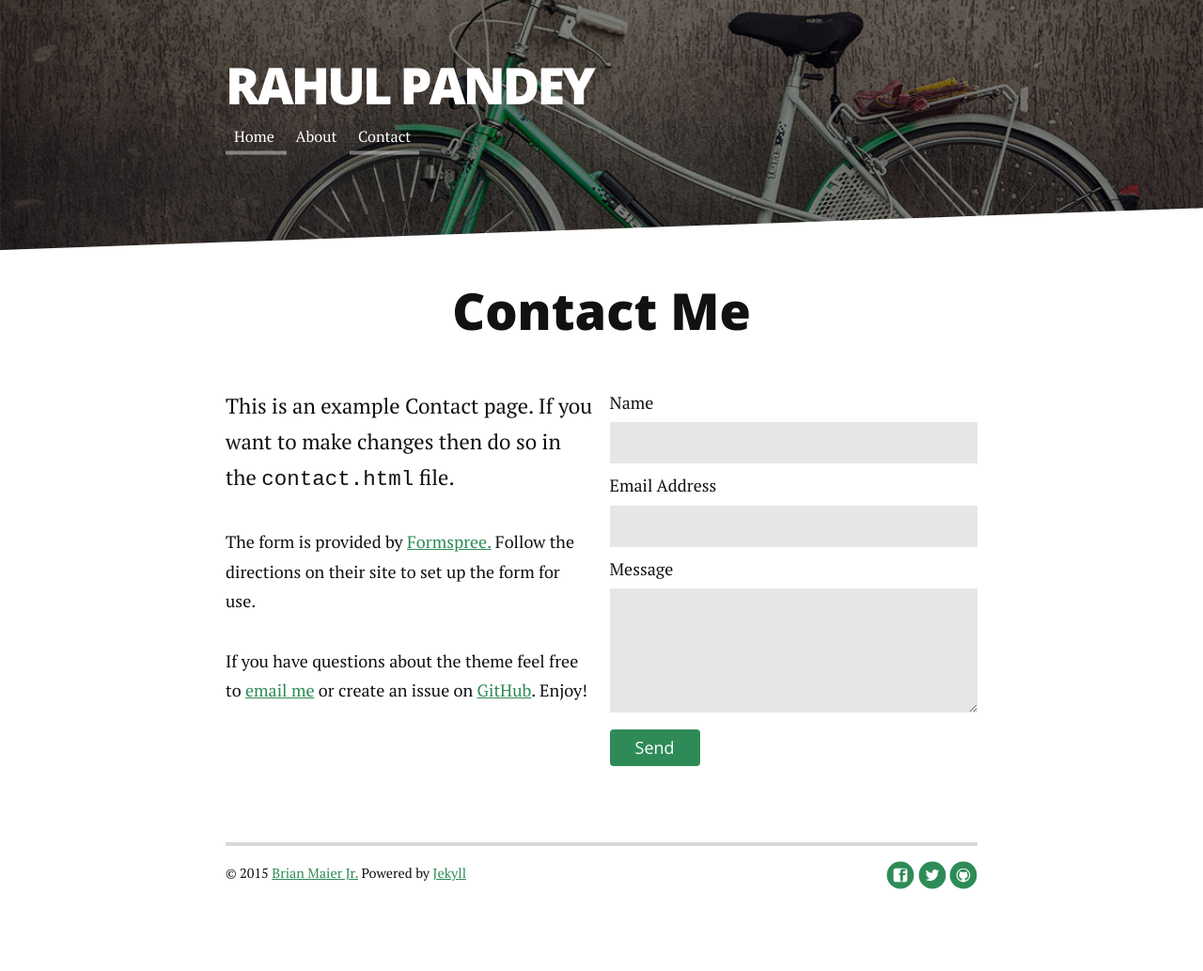
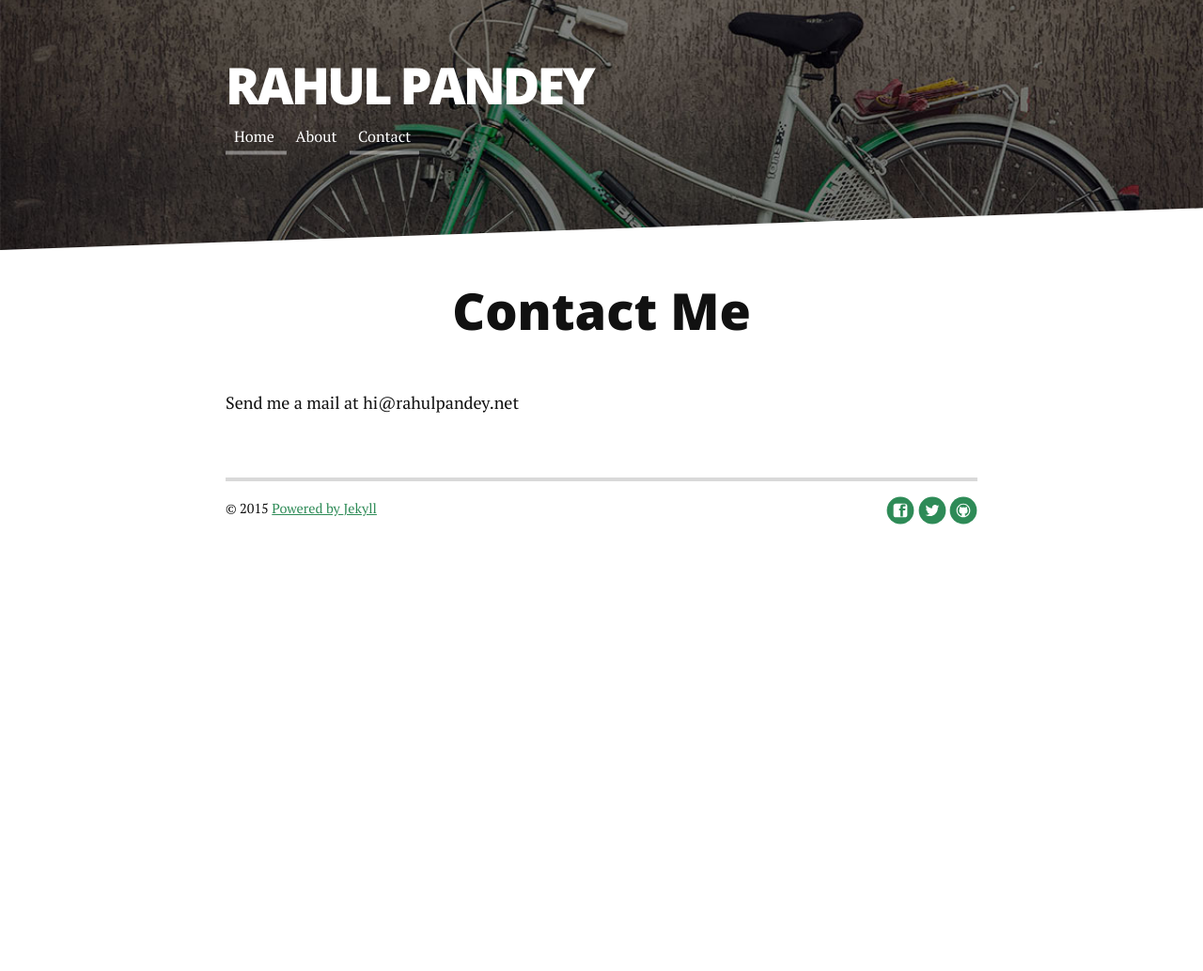
Before and after one commit to rpdemo/rpdemo.github.io, a Jekyll site: the page built from contact.md, in a window 1280 px wide. Shown: the whole page at 94% size. Built offline with Jekyll 4.4.1, drawn with Linux system fonts in a browser that asks for light colours; nearby versions of some CDN libraries; Markdown is read by kramdown in place of the engine named in the settings; after the commit the page ends 900 px from its top, so only the background shows below that.

Commit message:
changes see diff

```diff
--- a/_includes/footer.html
+++ b/_includes/footer.html
@@ -1,6 +1,6 @@
 <div class="footer">
    <div class="container">
-      <p class="copy">&copy; {{ site.time | date: '%Y' }} <a href="http://brianmaierjr.com">Brian Maier Jr.</a> Powered by <a href="http://jekyllrb.com">Jekyll</a></p>
+      <p class="copy">&copy; {{ site.time | date: '%Y' }} <a href="http://rahulpandey.net"Rahul Pandey.</a> Powered by <a href="http://jekyllrb.com">Jekyll</a></p>
 
       <div class="footer-links">
          <ul class="noList">
--- a/contact.md
+++ b/contact.md
@@ -5,12 +5,13 @@ title: Contact Long Haul
 
 <div id="contact">
   <h1 class="pageTitle">Contact Me</h1>
-  <div class="contactContent">
+  <p>Send me a mail at hi@rahulpandey.net</p>
+  <!-- <div class="contactContent">
     <p class="intro">This is an example Contact page. If you want to make changes then do so in the <code>contact.html</code> file.</p>
     <p>The form is provided by <a href="http://formspree.io/">Formspree.</a> Follow the directions on their site to set up the form for use.</p>
     <p>If you have questions about the theme feel free to <a href="mailto:brimaidesigns@gmail.com">email me</a> or create an issue on <a href="https://github.com/brianmaierjr/long-haul">GitHub</a>. Enjoy!</p>
-  </div>
-  <form action="http://formspree.io/your@mail.com" method="POST">
+  </div> -->
+ <!--  <form action="http://formspree.io/your@mail.com" method="POST">
     <label for="name">Name</label>
     <input type="text" id="name" name="name" class="full-width"><br>
     <label for="email">Email Address</label>
@@ -18,5 +19,5 @@ title: Contact Long Haul
     <label for="message">Message</label>
     <textarea name="message" id="message" cols="30" rows="10" class="full-width"></textarea><br>
     <input type="submit" value="Send" class="button">
-  </form>
+  </form> -->
 </div>
```
